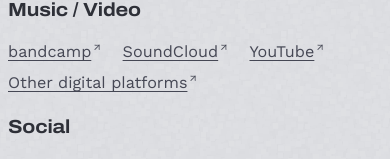
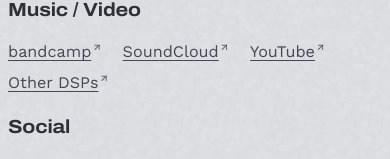
Before and after one commit to peaks-and-valleys/tlp, a SvelteKit app: page / in a window 390 px wide. Shown: the part 402-561 px from the top of the page. Built offline with nearby package versions, Linux system fonts and the light colour scheme.

Commit message:
fix(page.svelte): update link text from "Other digital platforms" to "Other DSPs" for clarity style(_base.scss): change font-feature-settings from 'ss02' to 'case' for better typography style(_base.scss): replace margin-right with margin-inline-end for improved responsiveness

```diff
--- a/src/routes/+page.svelte
+++ b/src/routes/+page.svelte
@@ -47,7 +47,7 @@
 			</li>
 			<li>
 				<a href="https://ffm.bio/tohlpeaks" rel=" external me noopener noreferrer"
-					>Other digital platforms</a
+					>Other DSPs</a
 				>
 			</li>
 		</ul>
--- a/src/routes/styles/foundation/_base.scss
+++ b/src/routes/styles/foundation/_base.scss
@@ -38,7 +38,7 @@ body {
 	font-size: clamp(15px, round(2vw, 1px), 20px);
 	font-weight: 400;
 	color: var(--c-primary);
-	font-feature-settings: 'palt', 'ss02';
+	font-feature-settings: 'palt', 'case';
 	text-underline-offset: calc(var(--half-leading) / 2);
 	overflow-wrap: anywhere;
 	line-break: strict;
@@ -48,7 +48,7 @@ body {
 		var(--c-bg-primary);
 	background-blend-mode: overlay, hard-light;
 	font-family: var(--ff-sans-serif);
-	margin-right: 1.6em;
+	margin-inline-end: 1.6em;
 	margin-block: 0.625em;
 	max-width: 1140px;
 }
```
